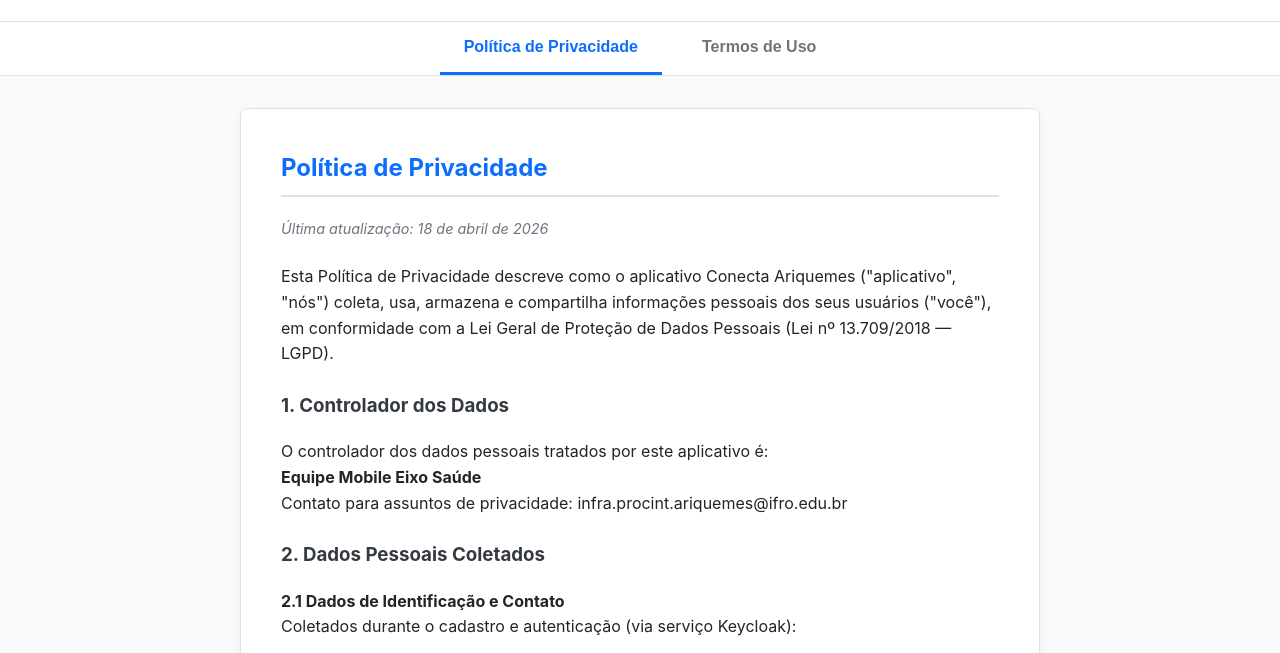
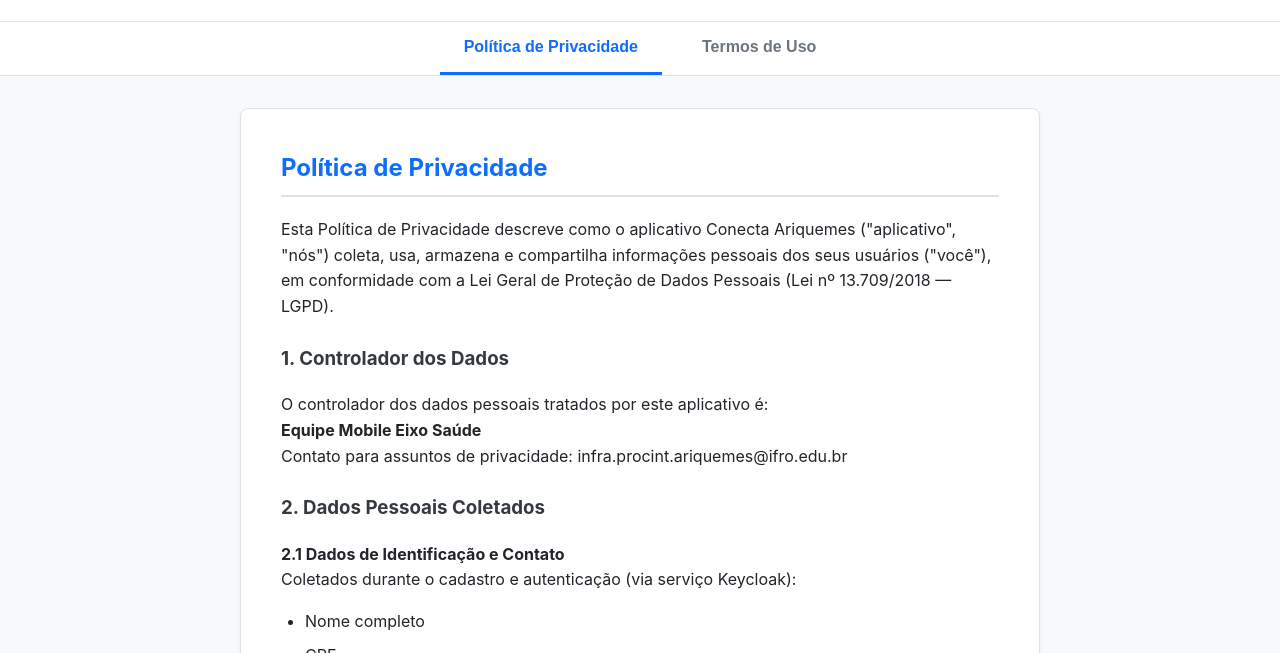
Before and after one commit to brandaoti/html, a plain HTML site: page index.html in a window 1280 px wide. Shown: the part 99-752 px from the top of the page. Drawn offline with Linux system fonts and the light colour scheme.

Commit message:
Remove last updated date from privacy policy
Removed the last updated date from the privacy policy section.

```diff
--- a/index.html
+++ b/index.html
@@ -138,7 +138,6 @@
         <!-- POLÍTICA DE PRIVACIDADE (Texto Original Fornecido) -->
         <div id="privacy" class="content-section active">
             <h2>Política de Privacidade</h2>
-            <div class="update-date">Última atualização: 18 de abril de 2026</div>
 
             <p>Esta Política de Privacidade descreve como o aplicativo Conecta Ariquemes ("aplicativo", "nós") coleta, usa, armazena e compartilha informações pessoais dos seus usuários ("você"), em conformidade com a Lei Geral de Proteção de Dados Pessoais (Lei nº 13.709/2018 — LGPD).</p>
 
```
